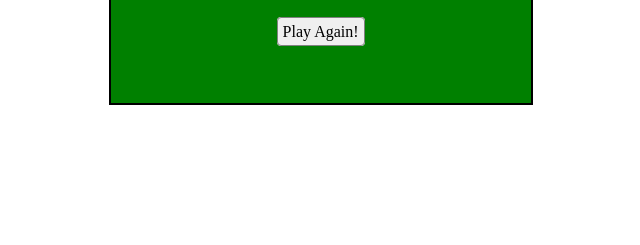
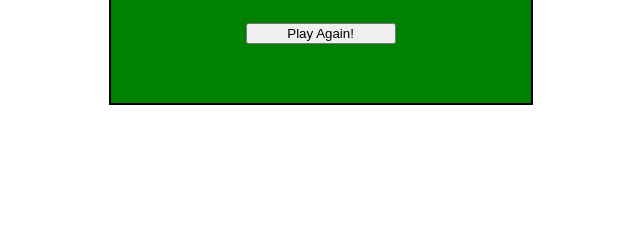
Before and after one commit to anilad/GreatNumGame, a Flask app: page /winner in a window 1280 px wide. Shown: the part 470-715 px from the top of the page, without its empty margins (357-997 px from the left). Run offline with Flask 2, Linux system fonts and the light colour scheme.

Commit message:
changed 'button' in winner.html

```diff
--- a/static/style.css
+++ b/static/style.css
@@ -10,14 +10,8 @@ input{
     margin-bottom: 3px;
     width: 200px;
 }
-.button{
+button{
     width: 150px;
-    text-decoration: none;
-    color: black;
-    background: buttonface;
-    border-radius: 4px;
-    padding: 5px;
-    border: 1px solid grey;
 }
 #winner, #tryAgain{
     border: 2px solid black;
--- a/templates/winner.html
+++ b/templates/winner.html
@@ -14,7 +14,10 @@
         <p>Take a guess!</p>
         <div id='winner'>
             <h1>{{session['key']}} was the number!</h1>
-            <a class = button href="/reset">Play Again!</a>
+            <form action="/reset">
+                <button type="submit">Play Again!</button>
+            </form>
+
         </div>
     </div>
 </body>
```
